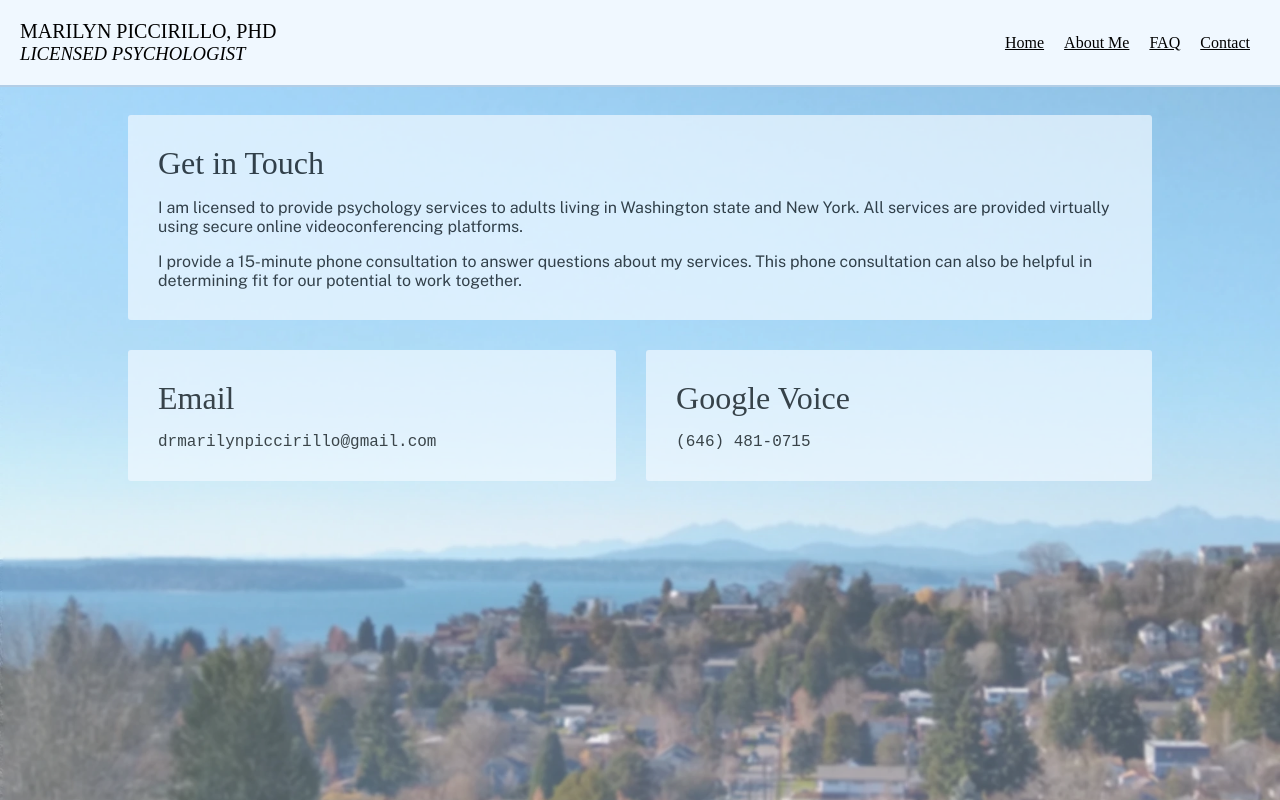
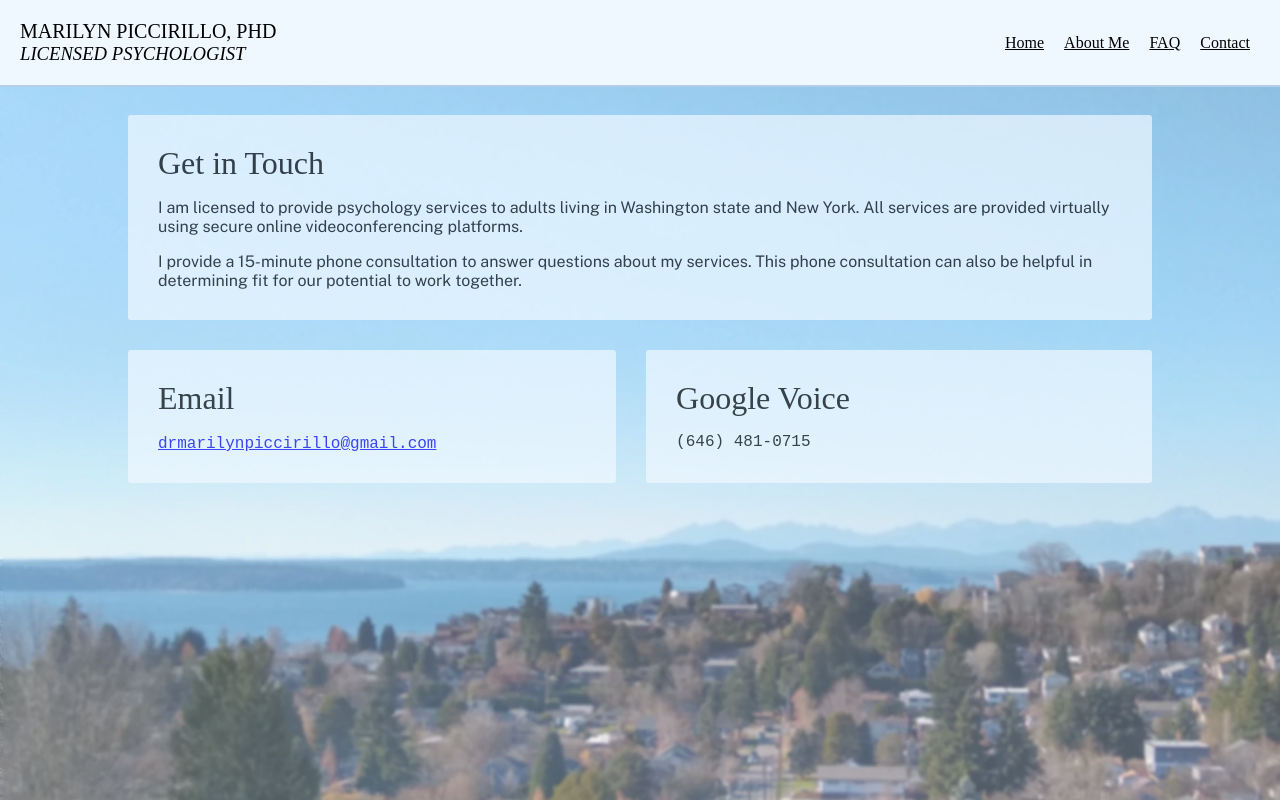
Before and after one commit to jpiccirillo/marilyn-portfolio, a Vue app: page /contact in a window 1280 px wide. Built offline with nearby package versions, Linux system fonts and the light colour scheme; a web font is replaced by a local one.

Commit message:
Add mailto link in Contact Me page

```diff
--- a/src/views/Contact.vue
+++ b/src/views/Contact.vue
@@ -16,7 +16,14 @@
       </div>
       <div class="card b">
         <h1>Email</h1>
-        <p class="monospace">drmarilynpiccirillo@gmail.com</p>
+        <p>
+          <a
+            class="monospace"
+            :href="`mailto:${email}?subject=${subject}&body=${body}`"
+          >
+            drmarilynpiccirillo@gmail.com
+          </a>
+        </p>
       </div>
       <div class="card c">
         <h1>Google Voice</h1>
@@ -34,6 +41,14 @@ import GauzyBackground from '../components/GauzyBackground.vue'
 export default {
   name: 'Contact',
   components: { GauzyBackground },
+  data() {
+    return {
+      email: 'drmarilynpiccirillo@gmail.com',
+      subject: 'Psycology Therapy Outreach',
+      body:
+        "Hi there, I am interested in a 15 minute phone consultation - I'm primarily interested in discussing ...",
+    }
+  },
 }
 </script>
 
```
